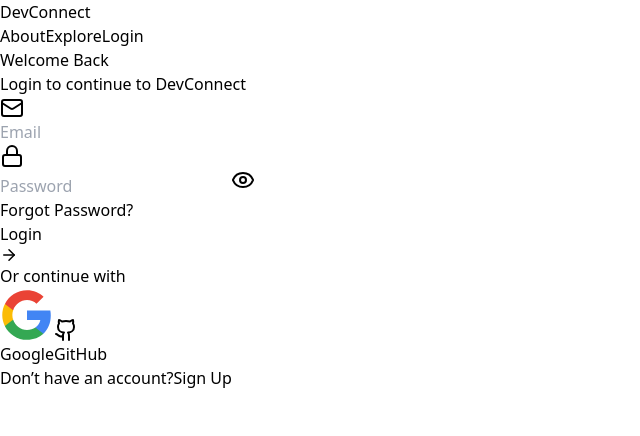
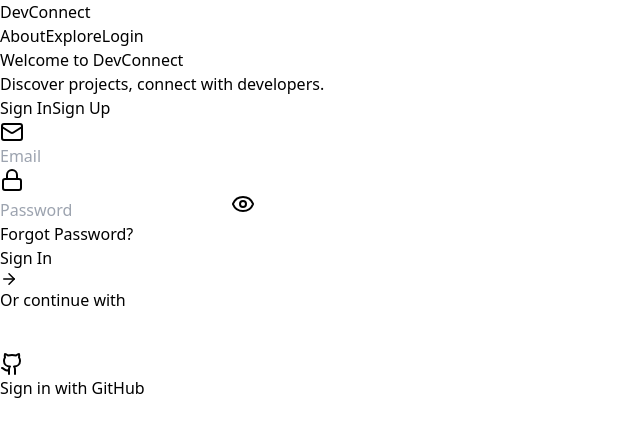
Before and after one commit to vinayvsv123/dveconect, a React app in the folder frontend/: page /auth in a window 1280 px wide. Shown: the top 436 px of the page, without its empty margins (0-640 px from the left). Built offline with nearby package versions, Linux system fonts and the light colour scheme; no server answers; the HTML template or start-up script is replaced by a standard one.

Commit message:
googgleoauth implemented

```diff
--- a/frontend/src/main.jsx
+++ b/frontend/src/main.jsx
@@ -5,7 +5,8 @@
 import App from './App.jsx'
 
 // In a real app, use import.meta.env.VITE_GOOGLE_CLIENT_ID
-const GOOGLE_CLIENT_ID = "YOUR_GOOGLE_CLIENT_ID";
+ const GOOGLE_CLIENT_ID = import.meta.env.VITE_GOOGLE_CLIENT_ID;
+ //const GOOGLE_CLIENT_ID="YOUR_GOOGLE_CLIENT_ID"
 
 createRoot(document.getElementById('root')).render(
   <StrictMode>
--- a/frontend/src/pages/Auth.jsx
+++ b/frontend/src/pages/Auth.jsx
@@ -2,7 +2,7 @@
 import { useNavigate, useLocation } from "react-router-dom";
 import { Eye, EyeOff, Mail, Lock, User, ArrowRight, Github } from "lucide-react";
 import { loginUser, registerUser, forgotPassword, googleLogin, githubLogin } from "../services/api";
-import { useGoogleLogin } from '@react-oauth/google';
+import { GoogleLogin } from '@react-oauth/google';
 
 function AuthPages() {
   const navigate = useNavigate();
@@ -54,30 +54,7 @@
     setFormData({ ...formData, [e.target.name]: e.target.value });
   };
 
-  const handleGoogleLoginBtn = useGoogleLogin({
-    onSuccess: async (tokenResponse) => {
-      try {
-        setLoading(true);
-        // We pass the access_token received from useGoogleLogin to backend
-        // Wait, @react-oauth/google useGoogleLogin returns an access_token? No, it could be either.
-        // We'll pass tokenResponse.access_token if flow is implicit, or id_token if configured.
-        // Actually Google OAuth endpoint in backend is written for id_token. Let's send access_token to a slightly modified backend or just send what we got and verify.
-        // Let's pass the token to googleLogin API.
-        const token = tokenResponse.access_token || tokenResponse.credential;
-        const data = await googleLogin(token);
-        if (data && data.token) {
-          localStorage.setItem("token", data.token);
-          navigate("/explore");
-        }
-      } catch (error) {
-        console.error(error);
-        alert("Google login failed.");
-      } finally {
-        setLoading(false);
-      }
-    },
-    onError: errorResponse => console.log(errorResponse),
-  });
+  // using original GoogleLogin component directly
 
   const handleGithubLoginBtn = () => {
     // Navigate to github oauth page
@@ -106,7 +83,7 @@
         }
 
       } else if (view === "register") {
-        const data = await registerUser({
+        await registerUser({
           username: formData.username,
           email: formData.email,
           password: formData.password,
@@ -134,17 +111,38 @@
       <div className="w-full max-w-md bg-slate-900/70 backdrop-blur border border-slate-700 rounded-2xl p-8 text-white">
 
         <div className="text-center mb-8">
-          <h1 className="text-3xl font-bold mb-2">
-            {view === "login" && "Welcome Back"}
-            {view === "register" && "Create Account"}
-            {view === "forgotPassword" && "Reset Password"}
+          <h1 className="text-3xl font-bold mb-2 text-white">
+            {view === "forgotPassword" ? "Reset Password" : "Welcome to DevConnect"}
           </h1>
           <p className="text-gray-400 text-sm">
-            {view === "login" && "Login to continue to DevConnect"}
-            {view === "register" && "Join the DevConnect community"}
-            {view === "forgotPassword" && "Enter your email to reset your password"}
+            {view === "forgotPassword"
+              ? "Enter your email to receive a reset link"
+              : "Discover projects, connect with developers."}
           </p>
         </div>
+
+        {view !== "forgotPassword" && (
+          <div className="flex bg-slate-800/50 p-1 rounded-xl mb-8">
+            <button
+              onClick={() => setView("login")}
+              className={`flex-1 py-2.5 rounded-lg text-sm font-medium transition-all duration-200 ${view === "login"
+                  ? "bg-blue-600 text-white shadow-lg shadow-blue-500/20"
+                  : "text-gray-400 hover:text-gray-200 hover:bg-slate-700/50"
+                }`}
+            >
+              Sign In
+            </button>
+            <button
+              onClick={() => setView("register")}
+              className={`flex-1 py-2.5 rounded-lg text-sm font-medium transition-all duration-200 ${view === "register"
+                  ? "bg-blue-600 text-white shadow-lg shadow-blue-500/20"
+                  : "text-gray-400 hover:text-gray-200 hover:bg-slate-700/50"
+                }`}
+            >
+              Sign Up
+            </button>
+          </div>
+        )}
 
         {message && <div className="mb-4 text-red-400 text-sm text-center">{message}</div>}
 
@@ -217,7 +215,7 @@
             disabled={loading}
             className="w-full bg-blue-600 hover:bg-blue-700 py-3 rounded-lg font-semibold flex items-center justify-center gap-2 transition disabled:opacity-50"
           >
-            {loading ? "Please wait..." : view === "login" ? "Login" : view === "register" ? "Sign Up" : "Send Reset Link"}
+            {loading ? "Please wait..." : view === "login" ? "Sign In" : view === "register" ? "Sign Up" : "Send Reset Link"}
             <ArrowRight size={18} />
           </button>
         </form>
@@ -230,52 +228,50 @@
               <div className="flex-grow border-t border-slate-700"></div>
             </div>
 
-            <div className="grid grid-cols-2 gap-4">
-              <button
-                onClick={() => handleGoogleLoginBtn()}
-                type="button"
-                className="flex items-center justify-center gap-2 py-2 px-4 border border-slate-700 rounded-lg hover:bg-slate-800 transition"
-              >
-                <svg className="w-5 h-5" viewBox="0 0 24 24">
-                  <path fill="#4285F4" d="M22.56 12.25c0-.78-.07-1.53-.2-2.25H12v4.26h5.92c-.26 1.37-1.04 2.53-2.21 3.31v2.77h3.57c2.08-1.92 3.28-4.74 3.28-8.09z" />
-                  <path fill="#34A853" d="M12 23c2.97 0 5.46-.98 7.28-2.66l-3.57-2.77c-.98.66-2.23 1.06-3.71 1.06-2.86 0-5.29-1.93-6.16-4.53H2.18v2.84C3.99 20.53 7.7 23 12 23z" />
-                  <path fill="#FBBC05" d="M5.84 14.09c-.22-.66-.35-1.36-.35-2.09s.13-1.43.35-2.09V7.07H2.18C1.43 8.55 1 10.22 1 12s.43 3.45 1.18 4.93l2.85-2.22.81-.62z" />
-                  <path fill="#EA4335" d="M12 5.38c1.62 0 3.06.56 4.21 1.64l3.15-3.15C17.45 2.09 14.97 1 12 1 7.7 1 3.99 3.47 2.18 7.07l3.66 2.84c.87-2.6 3.3-4.53 6.16-4.53z" />
-                </svg>
-                Google
-              </button>
+            <div className="flex flex-col gap-4">
+              <div className="flex justify-center w-full">
+                <GoogleLogin
+                  onSuccess={(credentialResponse) => {
+                    setLoading(true);
+                    googleLogin(credentialResponse.credential)
+                      .then(data => {
+                        if (data && data.token) {
+                          localStorage.setItem("token", data.token);
+                          navigate("/explore");
+                        }
+                      })
+                      .catch(err => {
+                        console.error("Google login failed", err);
+                        alert("Google login failed");
+                      })
+                      .finally(() => setLoading(false));
+                  }}
+                  onError={() => {
+                    console.log("Google Login Failed");
+                  }}
+                  theme="filled_black"
+                  shape="rectangular"
+                  width="100%"
+                />
+              </div>
               <button
                 onClick={handleGithubLoginBtn}
                 type="button"
-                className="flex items-center justify-center gap-2 py-2 px-4 border border-slate-700 rounded-lg hover:bg-slate-800 transition"
+                className="flex items-center justify-center gap-2 py-2 w-full px-4 border border-slate-700 bg-slate-800 rounded-lg hover:bg-slate-700 transition"
               >
                 <Github className="w-5 h-5" />
-                GitHub
+                Sign in with GitHub
               </button>
             </div>
           </div>
         )}
 
-        <p className="mt-6 text-center text-sm text-gray-400">
-          {view === "login" && (
-            <>
-              Don’t have an account?
-              <button onClick={() => setView("register")} className="ml-2 text-blue-400 hover:text-blue-300 font-medium">Sign Up</button>
-            </>
-          )}
-          {view === "register" && (
-            <>
-              Already have an account?
-              <button onClick={() => setView("login")} className="ml-2 text-blue-400 hover:text-blue-300 font-medium">Login</button>
-            </>
-          )}
-          {view === "forgotPassword" && (
-            <>
-              Remember your password?
-              <button onClick={() => setView("login")} className="ml-2 text-blue-400 hover:text-blue-300 font-medium">Back to Login</button>
-            </>
-          )}
-        </p>
+        {view === "forgotPassword" && (
+          <p className="mt-6 text-center text-sm text-gray-400">
+            Remember your password?
+            <button onClick={() => setView("login")} className="ml-2 text-blue-400 hover:text-blue-300 font-medium">Back to Sign In</button>
+          </p>
+        )}
       </div>
     </div>
   );
```
Also changed, not shown: frontend/lint_output.txt (added), frontend/prev_auth.txt (added), frontend/src/pages/Auth-main.jsx (added), frontend/src/pages/Auth-temp.jsx (added), 1 other file (tests, documents, lock files or other folders).
